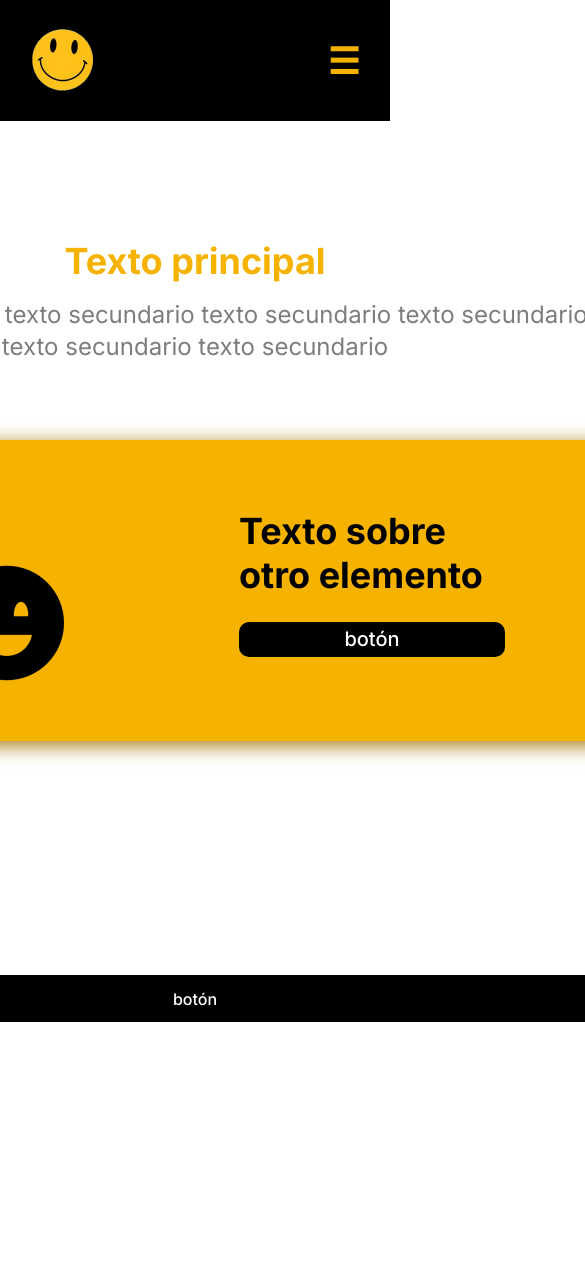
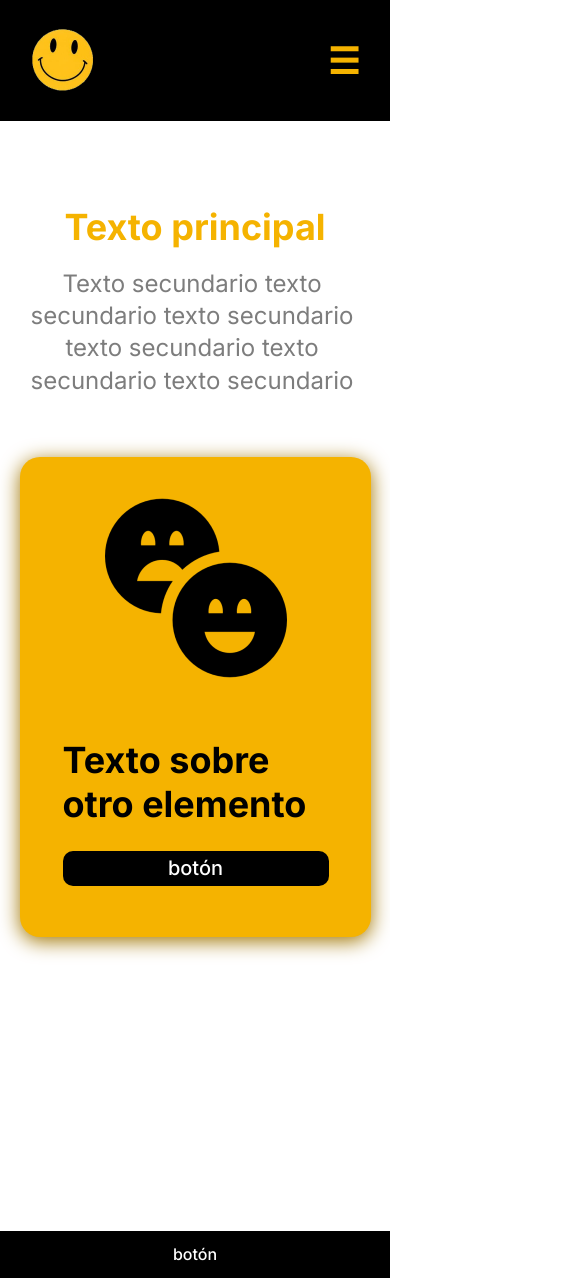
Before and after one commit to FacuGonzales/pruebaTecnicaATOM, an Angular app: page / in a window 390 px wide. Shown: the top 1278 px of the page, 585 px wide, since content can reach past the window. Before the commit the page ends 1022 px from the top, so only its background shows below. Built offline with nearby package versions, Linux system fonts and the light colour scheme.

Commit message:
se trabaja estilos para mobile

```diff
--- a/src/app/layout/layout.component.html
+++ b/src/app/layout/layout.component.html
@@ -17,7 +17,7 @@
       </div>
     </header>
 
-    <main>
+    <main class="main">
       <app-main></app-main>
     </main>
 
--- a/src/app/layout/layout.component.scss
+++ b/src/app/layout/layout.component.scss
@@ -83,8 +83,8 @@
   }
 
   #menu {
+    color: var(--mustard);
     display: block;
-    color: var(--mustard);
     font-family: var(--font-family-inter);
     font-size: var(--font-size-l);
     font-style: normal;
@@ -106,15 +106,15 @@
   }
 
   .home .nav {
+    background-color: var(--black);
+    height: 100%;
+    padding-right: 4em;
+    padding-top: 5em;
     position: absolute;
+    right: 0;
+    text-align: right;
     top: 0;
-    right: 0;
-    height: 100%;
-    background-color: var(--black);
-    padding-top: 5em;
-    padding-right: 4em;
     width: 100%;
-    text-align: right;
   }
 
   .home .botn-1, .home .botn-2 {
@@ -125,4 +125,17 @@
     font-size: var(--font-size-l);
   }
 
+  .main {
+    width: 100%;
+  }
+
+  .home .footer {
+    padding: 0;
+    width: 100%;
+  }
+
+  .home .botn-9 {
+    text-align: center;
+    width: 100%;
+  }
 }
--- a/src/app/shared/main/main.component.scss
+++ b/src/app/shared/main/main.component.scss
@@ -84,3 +84,31 @@
   line-height: normal;
   text-align: center;
 }
+
+
+@media screen and (max-width: 480px) {
+  .componente-informativo {
+    flex-direction: column;
+    gap: 60px;
+    height: 480px;
+    min-width: 0;
+    margin: 60px 20px;
+    padding: 40px 40px;
+    width: 90%;
+  }
+
+  .texto-principal {
+    align-items: center;
+    margin-top: 85px;
+  }
+
+  .texto-secundario-tex-home {
+    display: block;
+    margin-left: 30px;
+    margin-top: 20px;
+  }
+
+  .texto-secundario-tex-texto-secundario-tex {
+    width: 90%;
+  }
+}
--- a/src/styles.scss
+++ b/src/styles.scss
@@ -4,6 +4,9 @@
 
 * {
   box-sizing: border-box;
+  border: 0;
+  margin: 0;
+  padding: 0;
 }
 
 
@@ -22,8 +25,10 @@
 
 
 body {
+  background-color: var(--white);
   margin: 0;
-  background-color: var(--white);
+  max-height: 100vh
+
 }
 
 .inter-medium-white-16px {
@@ -38,3 +43,9 @@ body {
   display: flex;
   justify-content: center;
 }
+
+@media screen and (max-width: 480px) {
+  .container-center-horizontal {
+    width: 100%;
+  }
+}
```
